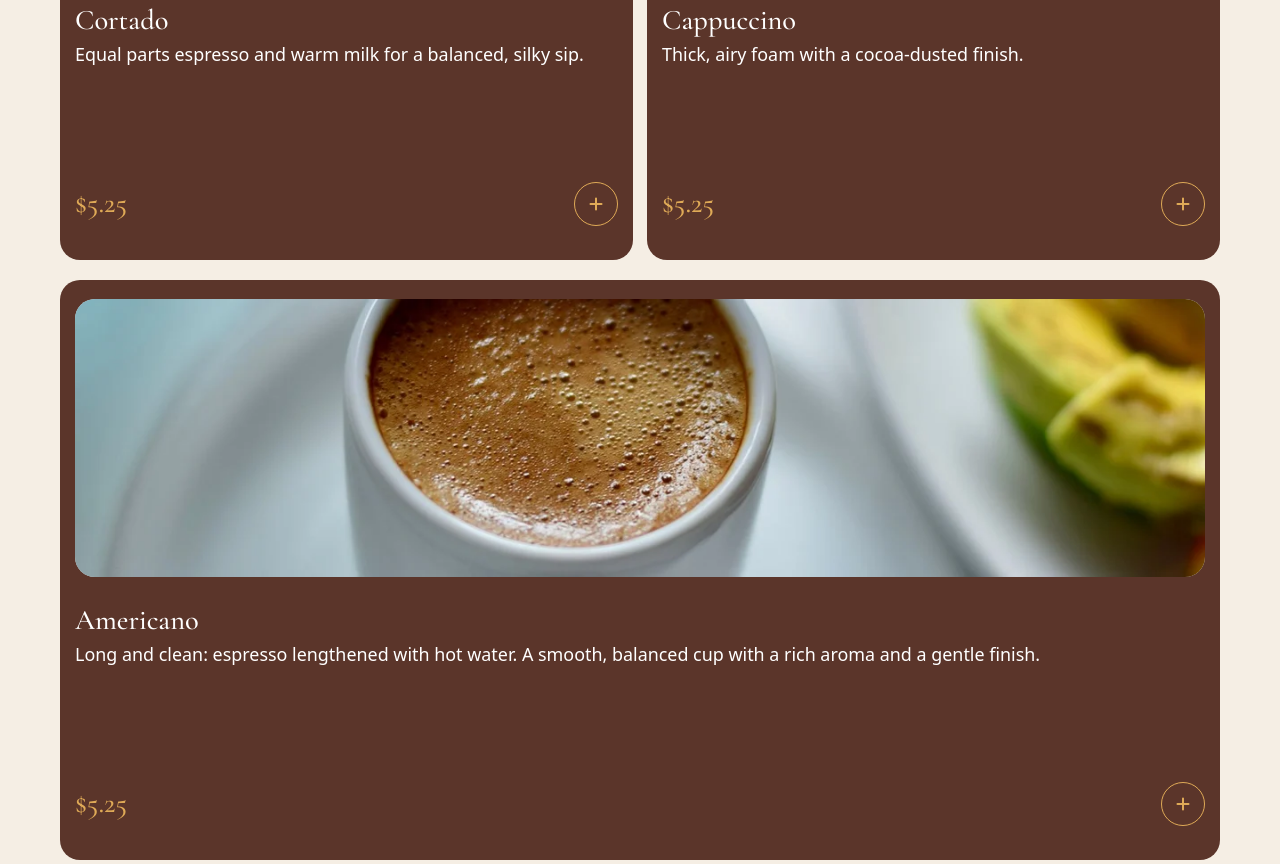
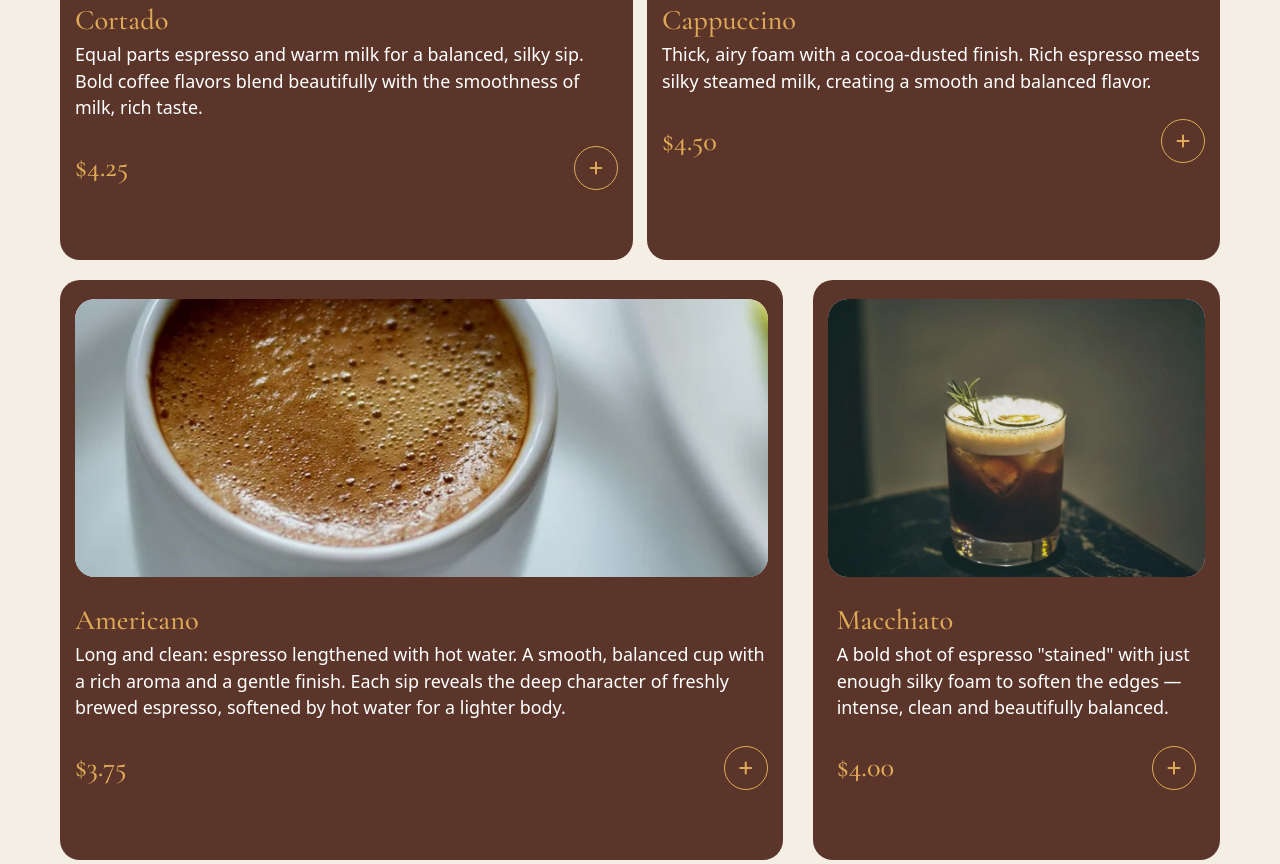
Before and after one commit to sandhiya169/coffee-shop, a plain HTML site: page menu.html in a window 1280 px wide. Shown: the part 1908-2772 px from the top of the page. Drawn offline with nearby package versions, Linux system fonts and the light colour scheme; a web font is replaced by a local one.

Commit message:
Add files via upload

```diff
--- a/assets/css/menu.css
+++ b/assets/css/menu.css
@@ -224,6 +224,10 @@
   gap: 30px
 }
 
+.cfm-row--a-rev {
+  grid-template-columns: 825fr 465fr
+}
+
 .cfm-row--b {
   grid-template-columns: 1fr 1fr
 }
@@ -293,7 +297,7 @@
   display: flex;
   align-items: center;
   justify-content: space-between;
-  margin-top: auto
+  margin-top: 0
 }
 
 .cfm-price {
@@ -305,6 +309,10 @@
   color: inherit;
   text-decoration: none;
   transition: color .25s ease
+}
+
+.cfm-card__text .cf-h3 {
+  color: var(--cf-gold)
 }
 
 .cfm-card__link:hover,
--- a/assets/js/main.js
+++ b/assets/js/main.js
@@ -668,3 +668,17 @@
     });
   });
 })();
+
+/* ── Back to top: smooth scroll without page reload ── */
+(function () {
+  document.addEventListener('click', function (e) {
+    var btn = e.target.closest('a.cf-top');
+    if (!btn) return;
+    e.preventDefault();
+    if (window.cfLenis) {
+      window.cfLenis.scrollTo(0, { duration: 1.2, easing: function (t) { return 1 - Math.pow(1 - t, 4); } });
+    } else {
+      window.scrollTo({ top: 0, behavior: 'smooth' });
+    }
+  });
+})();
--- a/menu.html
+++ b/menu.html
@@ -131,7 +131,7 @@
                   <p>Rich, syrupy and bright. Our house blend, pulled short and sweet.</p>
                 </div>
                 <div class="cfm-card__foot">
-                  <span class="cf-display cfm-price">$5.25</span>
+                  <span class="cf-display cfm-price">$3.50</span>
                   <a href="404.html" class="cfm-add" aria-label="Add Classic Espresso to your order">
                     <i class="fa-solid fa-plus" aria-hidden="true"></i>
                   </a>
@@ -147,10 +147,10 @@
               <div class="cfm-card__body">
                 <div class="cfm-card__text">
                   <h3 class="cf-display cf-h3"><a href="404.html" class="cfm-card__link">Flat White</a></h3>
-                  <p>Velvety microfoam over a double ristretto, naturally sweet and smooth from first sip to last.</p>
+                  <p>Velvety microfoam over a double ristretto, naturally sweet and smooth from first sip to last.  Every sip delivers a bold coffee aroma with a smooth, lingering finish.</p>
                 </div>
                 <div class="cfm-card__foot">
-                  <span class="cf-display cfm-price">$5.25</span>
+                  <span class="cf-display cfm-price">$4.75</span>
                   <a href="404.html" class="cfm-add" aria-label="Add Flat White to your order">
                     <i class="fa-solid fa-plus" aria-hidden="true"></i>
                   </a>
@@ -168,10 +168,11 @@
               <div class="cfm-card__body">
                 <div class="cfm-card__text">
                   <h3 class="cf-display cf-h3"><a href="404.html" class="cfm-card__link">Cortado</a></h3>
-                  <p>Equal parts espresso and warm milk for a balanced, silky sip.</p>
+                  <p>Equal parts espresso and warm milk for a balanced, silky sip. Bold coffee flavors blend beautifully with the smoothness of milk,
+                    rich taste.</p>
                 </div>
                 <div class="cfm-card__foot">
-                  <span class="cf-display cfm-price">$5.25</span>
+                  <span class="cf-display cfm-price">$4.25</span>
                   <a href="404.html" class="cfm-add" aria-label="Add Cortado to your order">
                     <i class="fa-solid fa-plus" aria-hidden="true"></i>
                   </a>
@@ -187,10 +188,10 @@
               <div class="cfm-card__body">
                 <div class="cfm-card__text">
                   <h3 class="cf-display cf-h3"><a href="404.html" class="cfm-card__link">Cappuccino</a></h3>
-                  <p>Thick, airy foam with a cocoa-dusted finish.</p>
+                  <p>Thick, airy foam with a cocoa-dusted finish. Rich espresso meets silky steamed milk, creating a smooth and balanced flavor. </p>
                 </div>
                 <div class="cfm-card__foot">
-                  <span class="cf-display cfm-price">$5.25</span>
+                  <span class="cf-display cfm-price">$4.50</span>
                   <a href="404.html" class="cfm-add" aria-label="Add Cappuccino to your order">
                     <i class="fa-solid fa-plus" aria-hidden="true"></i>
                   </a>
@@ -198,22 +199,40 @@
               </div>
             </article>
           </div>
-          <div class="cfm-row">
+          <div class="cfm-row cfm-row--a cfm-row--a-rev">
             <article class="cfm-card" data-aos="fade-up">
               <figure class="cfm-card__media">
                 <a href="404.html" aria-label="Order Americano">
-                  <img src="assets/images/image-1.webp" alt="Close-up of an americano with golden crema" width="1290" height="312" loading="lazy">
+                  <img src="assets/images/image-1.webp" alt="Close-up of an americano with golden crema" width="795" height="312" loading="lazy">
                 </a>
               </figure>
               <div class="cfm-card__body">
                 <div class="cfm-card__text">
                   <h3 class="cf-display cf-h3"><a href="404.html" class="cfm-card__link">Americano</a></h3>
-                  <p>Long and clean: espresso lengthened with hot water.
-                    A smooth, balanced cup with a rich aroma and a gentle finish.</p>
+                  <p>Long and clean: espresso lengthened with hot water. A smooth, balanced cup with a rich aroma and a gentle finish. Each sip reveals the deep character of freshly brewed espresso, softened by hot water for a lighter body. </p>
                 </div>
                 <div class="cfm-card__foot">
-                  <span class="cf-display cfm-price">$5.25</span>
+                  <span class="cf-display cfm-price">$3.75</span>
                   <a href="404.html" class="cfm-add" aria-label="Add Americano to your order">
+                    <i class="fa-solid fa-plus" aria-hidden="true"></i>
+                  </a>
+                </div>
+              </div>
+            </article>
+            <article class="cfm-card cfm-card--a" data-aos="fade-up" data-aos-delay="120">
+              <figure class="cfm-card__media">
+                <a href="404.html" aria-label="Order Macchiato">
+                  <img src="assets/images/menu-4.webp" alt="Macchiato with a dollop of foam on top" width="435" height="312" loading="lazy">
+                </a>
+              </figure>
+              <div class="cfm-card__body">
+                <div class="cfm-card__text">
+                  <h3 class="cf-display cf-h3"><a href="404.html" class="cfm-card__link">Macchiato</a></h3>
+                  <p>A bold shot of espresso "stained" with just enough silky foam to soften the edges — intense, clean and beautifully balanced. </p>
+                </div>
+                <div class="cfm-card__foot">
+                  <span class="cf-display cfm-price">$4.00</span>
+                  <a href="404.html" class="cfm-add" aria-label="Add Macchiato to your order">
                     <i class="fa-solid fa-plus" aria-hidden="true"></i>
                   </a>
                 </div>
@@ -818,7 +837,7 @@
 
       <div class="cf-fbar" data-aos="fade-up" data-aos-delay="100">
         <p>© 2026 Stackly. All rights reserved.</p>
-        <a href="menu.html" class="cf-top">Back to top <span><i class="fa-solid fa-arrow-up"
+        <a href="#" class="cf-top">Back to top <span><i class="fa-solid fa-arrow-up"
               aria-hidden="true"></i></span></a>
       </div>
     </div>
```
Also changed, not shown: contact.html (+1 -1 lines), experience.html (+1 -1 lines), index.html (+1 -1 lines), origins.html (+1 -1 lines).
